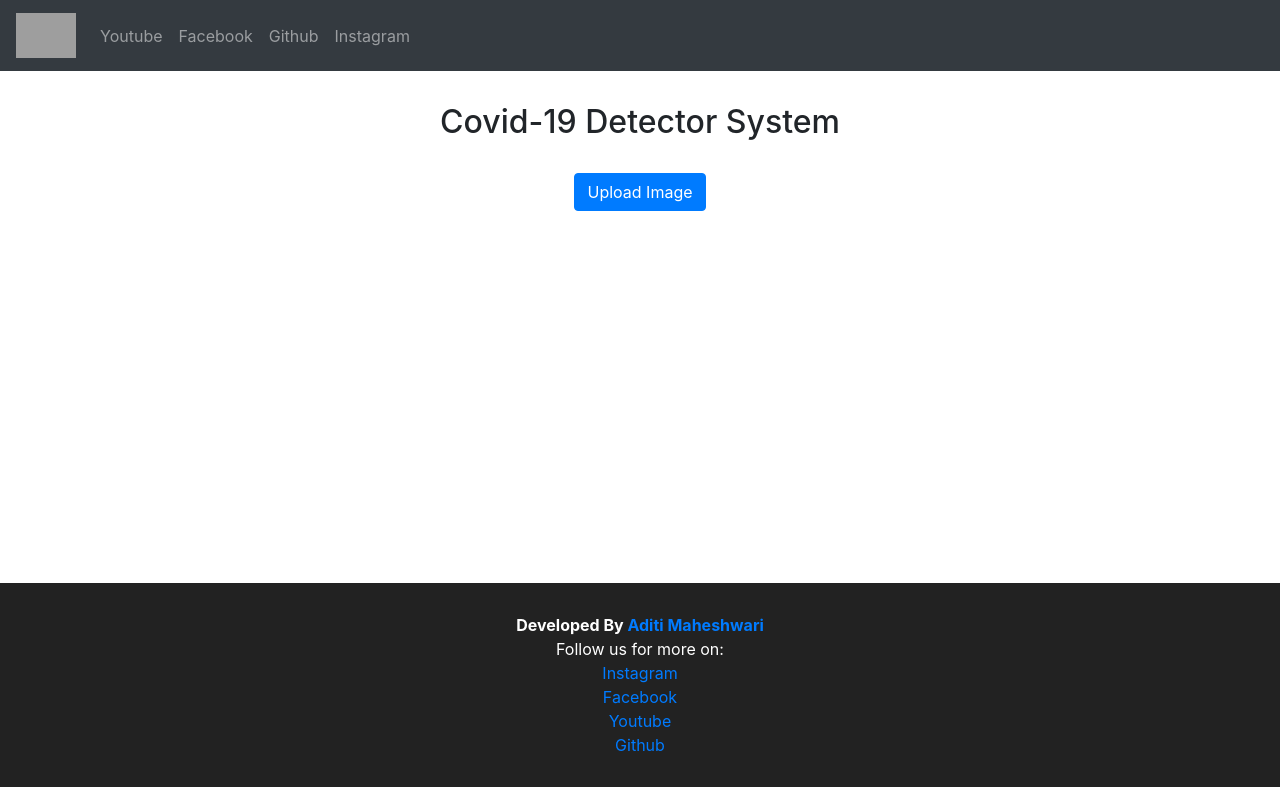
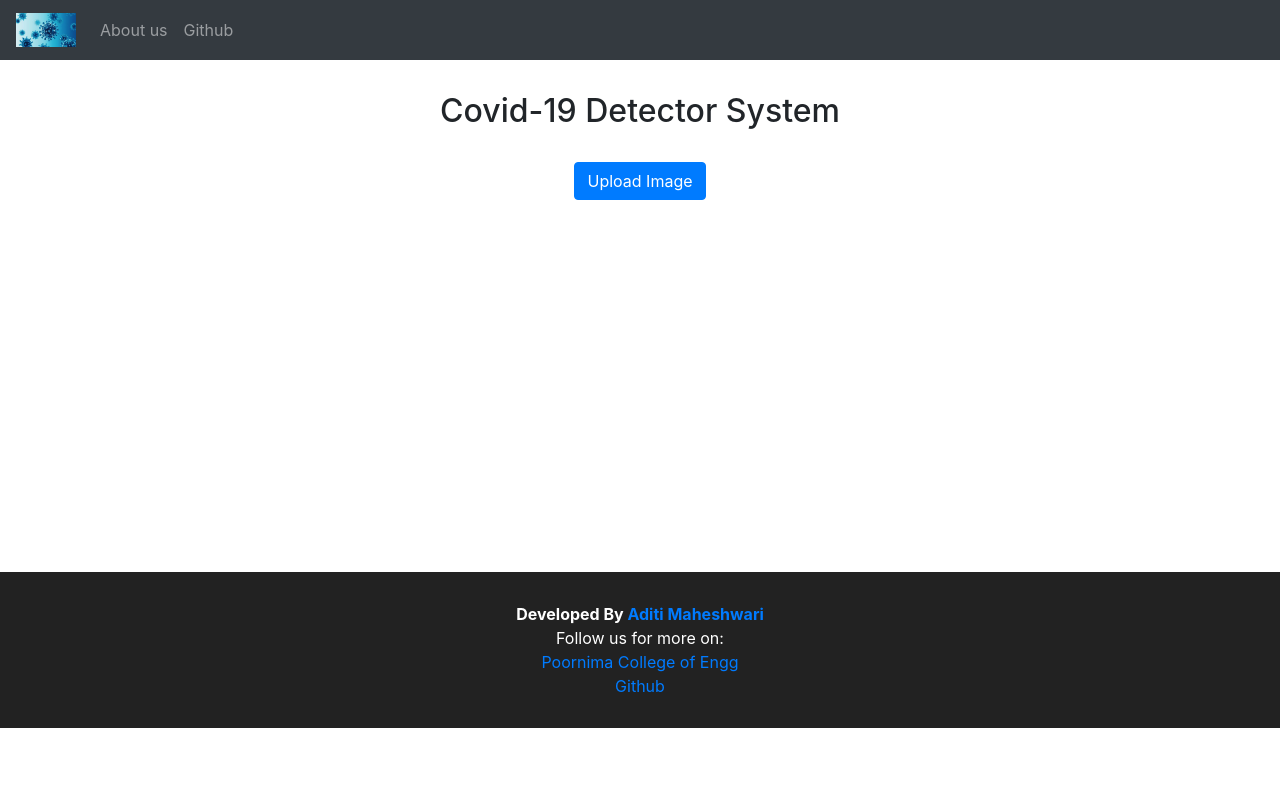
Before and after one commit to Aditimaheshwari08/Major-project-Covid-XRay, a Flask app: page / in a window 1280 px wide. Run offline with Flask 2, Linux system fonts and the light colour scheme; some libraries are stand-ins or nearby versions; grey boxes are pictures that could not be loaded.

Commit message:
Update import.html

```diff
--- a/templates/import.html
+++ b/templates/import.html
@@ -28,23 +28,19 @@
     <nav class="navbar navbar-expand-sm bg-dark navbar-dark">
   <!-- Brand/logo -->
   <a class="navbar-brand" href="https://www.youtube.com/c/EnggtecH">
-    <img src="https://lh3.googleusercontent.com/a-/AOh14GiPBfwbM-NOVwKg9WXtZZ-Zm2fIe1olqCPgdim8=s600-k-no-rp-mo" alt="logo" style="width:60px;">
+    <img src="covid.jpg" alt="logo" style="width:60px;">
   </a>
 
   <!-- Links -->
   <ul class="navbar-nav">
     <li class="nav-item">
-      <a class="nav-link" href="https://www.youtube.com/c/EnggtecH">Youtube</a>
+      <a class="nav-link" href="file:///C:/Users/DELL/Desktop/aditi/aditi%20work%20space/Python/Covid-19-Detector-with-Flask-main/Covid-19-Detector-with-Flask-main/templates/aboutusnew.html">About us</a>
     </li>
+
     <li class="nav-item">
-      <a class="nav-link" href="https://www.facebook.com/enggtechai">Facebook</a>
+      <a class="nav-link" href="https://github.com/Aditimaheshwari08/major-project-covid-xray">Github</a>
     </li>
-    <li class="nav-item">
-      <a class="nav-link" href="https://www.github.com/hmgtech">Github</a>
-    </li>
-    <li class="nav-item">
-      <a class="nav-link" href="https://www.instagram.com/engg_tech.ai/">Instagram</a>
-    </li>
+
   </ul>
 </nav>
     <div class="container">
@@ -58,13 +54,8 @@
 ">Aditi Maheshwari</a></b><br>
         Follow us for more on:<br>
 
-        <a href="https://www.instagram.com/engg_tech.ai/">Instagram</a><br>
-
-        <a href="https://www.facebook.com/enggtechai">Facebook</a><br>
-
-        <a href="https://www.youtube.com/c/EnggtecH">Youtube</a><br>
-
-        <a href="https://www.github.com/hmgtech">Github</a>
+        <a href="https://www.poornima.org">Poornima College of Engg</a><br>
+        <a href="https://github.com/Aditimaheshwari08/major-project-covid-xray">Github</a>
 
     </div>
     <script src="{{ url_for('static', filename='js/main.js') }}" type="text/javascript"></script>
```
